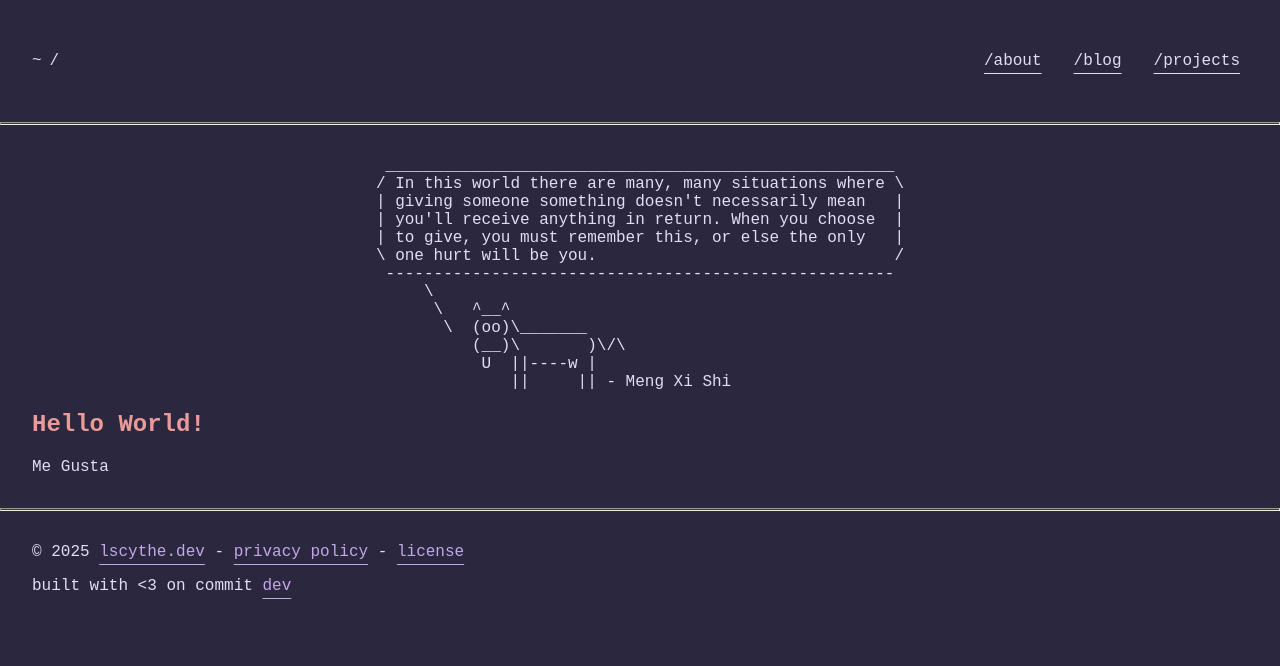
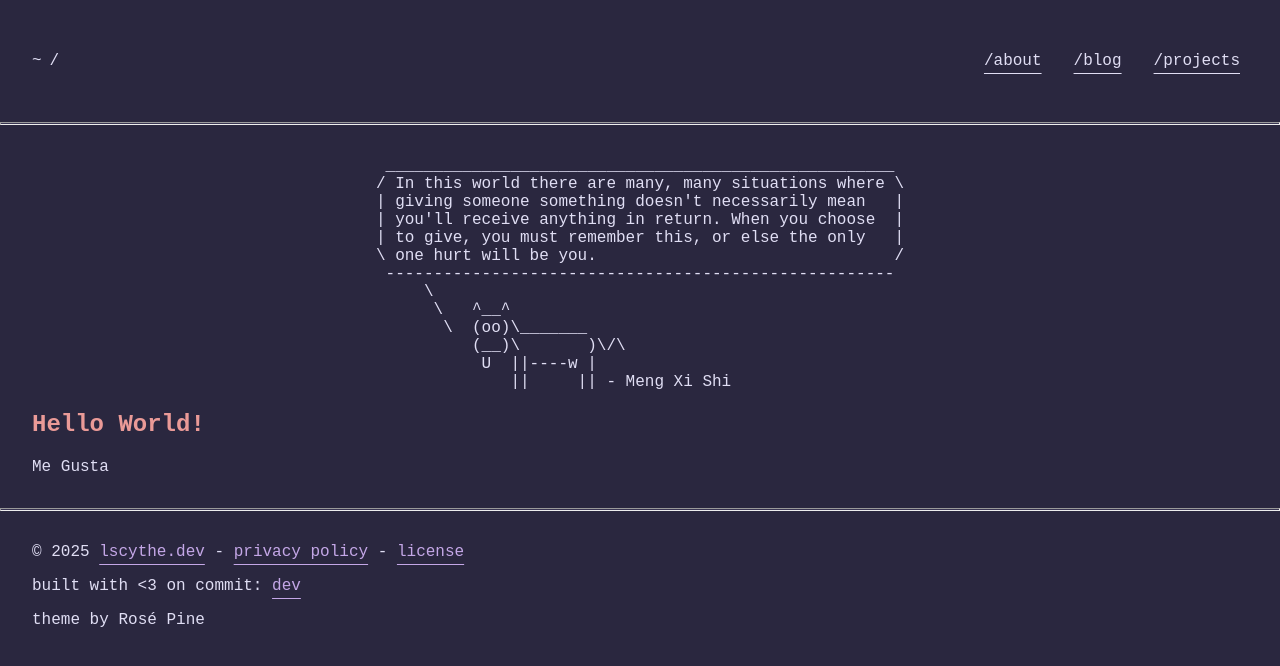
Before and after one commit to lscythe/website, an Astro site: page / in a window 1280 px wide. Built offline with nearby package versions, Linux system fonts and the light colour scheme; Astro itself is replaced by a stand-in of ours; a web font is replaced by a local one.

Commit message:
add rose pine attribution

```diff
--- a/src/components/Footer.astro
+++ b/src/components/Footer.astro
@@ -14,8 +14,10 @@ const gitUrl = `https://git.lscythe.dev/lscythe/website/commit/${commitHash}`;
         <span><a href="/LICENSE">license</a></span>
     </div>
     <div class="bottom">
-        <span>built with &lt;3 on commit <a href={gitUrl}>{commitHash}</a></span
-        >
+        <span>
+            built with &lt;3 on commit: <a href={gitUrl}>{commitHash}</a>
+        </span>
+        <p>theme by <a href="https://rosepinetheme.com/"></a>Rosé Pine</p>
     </div>
 </footer>
 
```
